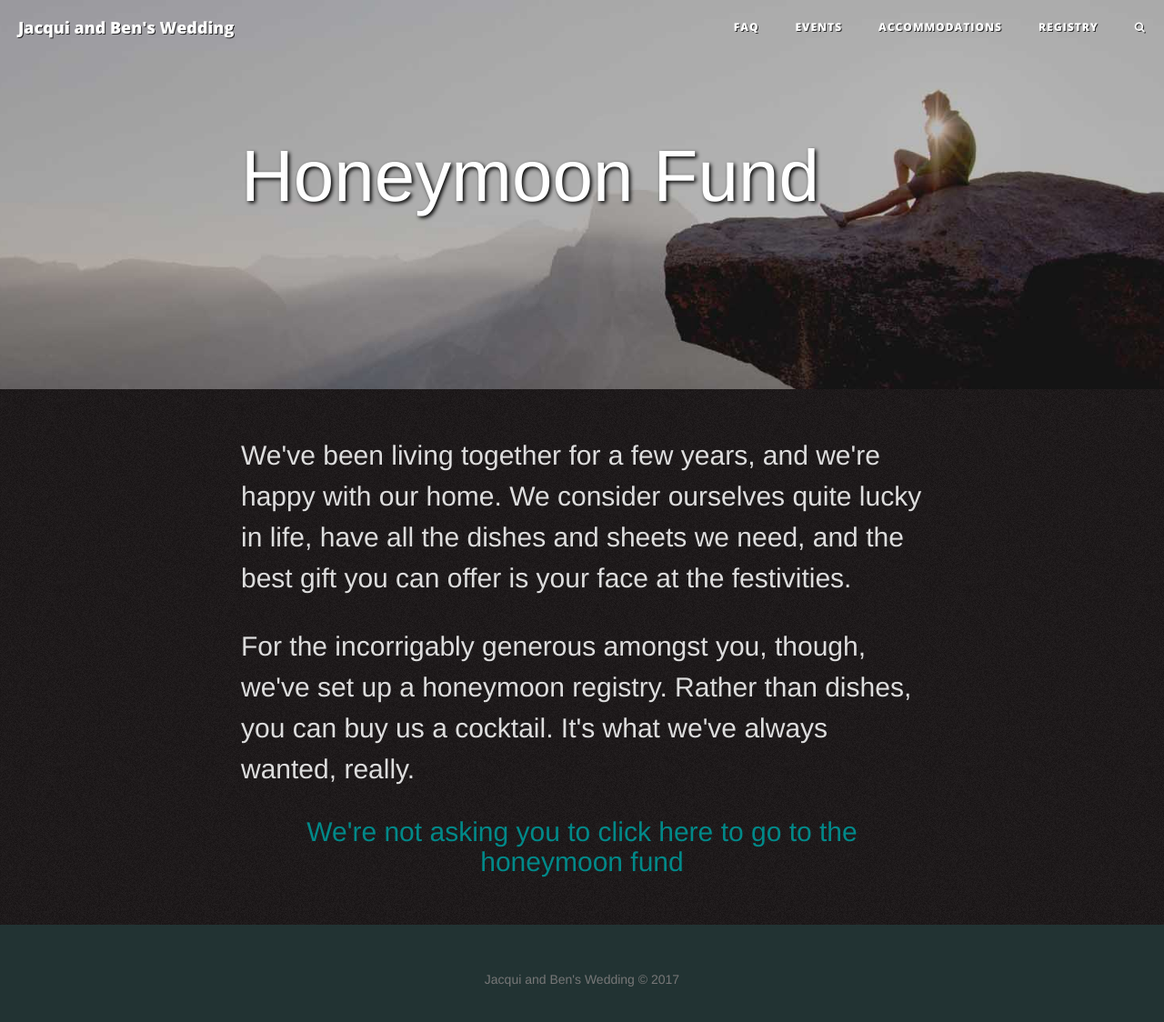
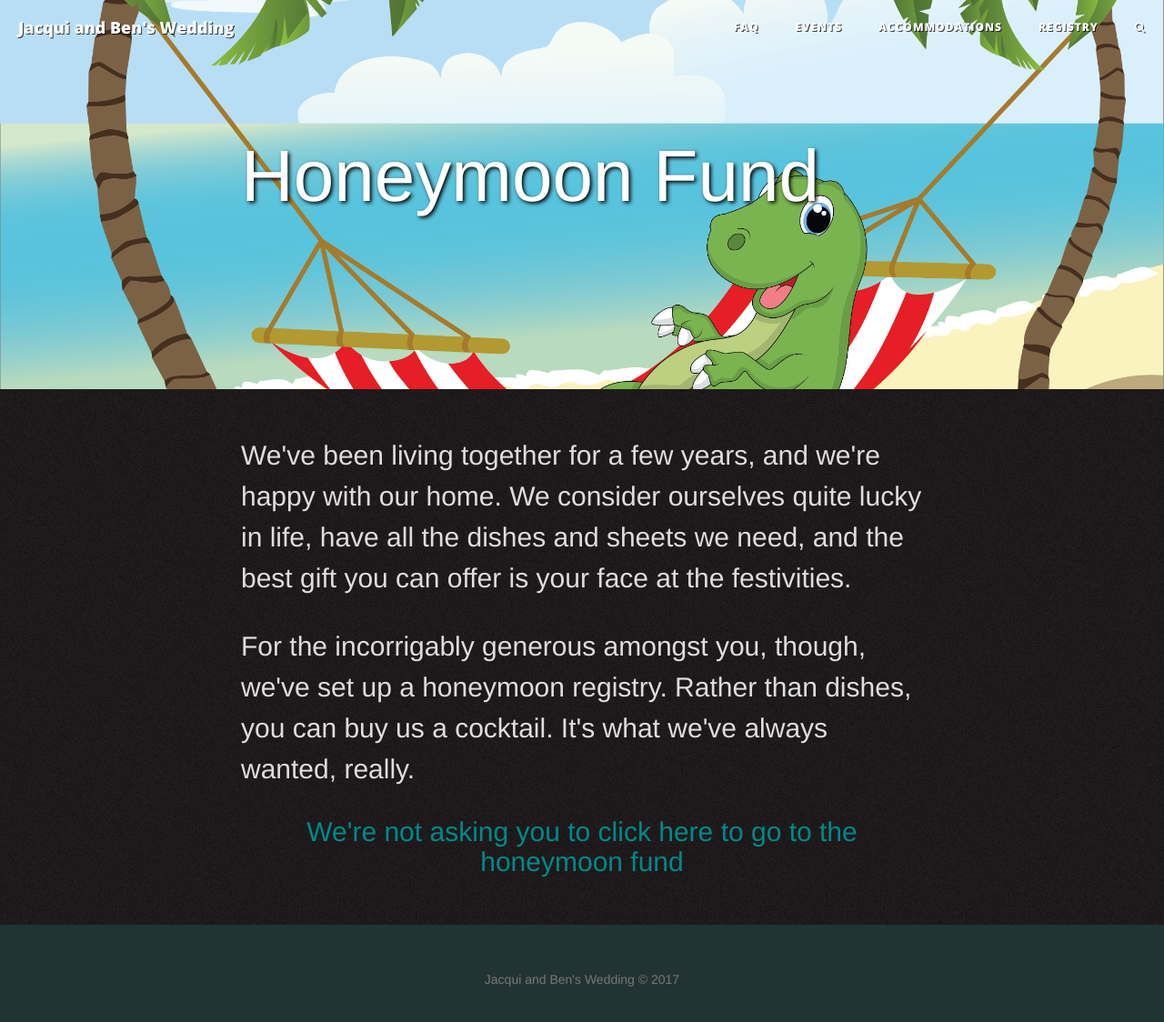
Before and after one commit to SpaceOtterInSpace/spaceotterandbhuga, a Jekyll site: the page built from pages/registry/index.html, in a window 1280 px wide and 1183 px high. Shown: the top 1124 px of the window at 91% size. Built offline with Jekyll 4.4.1, drawn with Linux system fonts in a browser that asks for light colours; nearby versions of some CDN libraries.

Commit message:
close enough

```diff
--- a/pages/registry/index.html
+++ b/pages/registry/index.html
@@ -1,7 +1,7 @@
 ---
 layout: page
 title: "Honeymoon Fund"
-header-img: "assets/owner/hero/about-bg.jpg"
+header-img: "assets/owner/t_rex_beach.png"
 permalink: /registry/
 ---
 <p>We've been living together for a few years, and we're happy with our home. We consider ourselves quite lucky in life, have all the dishes and sheets we need, and the best gift you can offer is your face at the festivities.</p>
```
